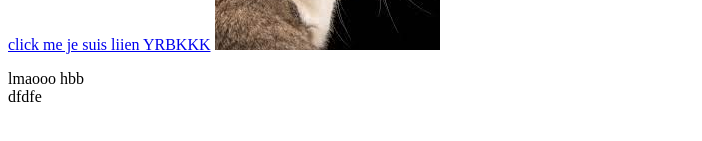
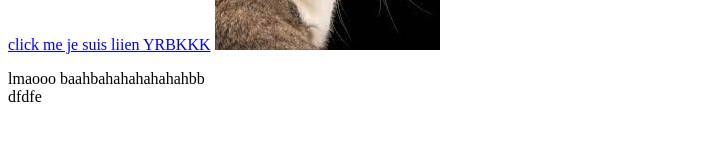
Before and after one commit to jinxeeey/WebHome, a plain HTML site: page First try.html in a window 1280 px wide. Shown: the part 289-430 px from the top of the page, without its empty margins (0-702 px from the left). Drawn offline with Linux system fonts and the light colour scheme.

Commit message:
zdt some stuff

```diff
--- a/First try.html
+++ b/First try.html
@@ -8,6 +8,6 @@
         <p>Lmao <i>Yrbk thatssadadsasasaddsaasadqwhdwjdqwqkdwbjkbqwbkqwkbj insane</i></p>
         <a href="https://google.com" target="_blank" title="lets goto chrome">click me je suis liien YRBKKK</a>
         <img src="img/cat.jfif" >
-        <p>lmaooo hbb <br> dfdfe</p>
+        <p>lmaooo baahbahahahahahahbb <br> dfdfe</p>
     </body>
 </html>
```
